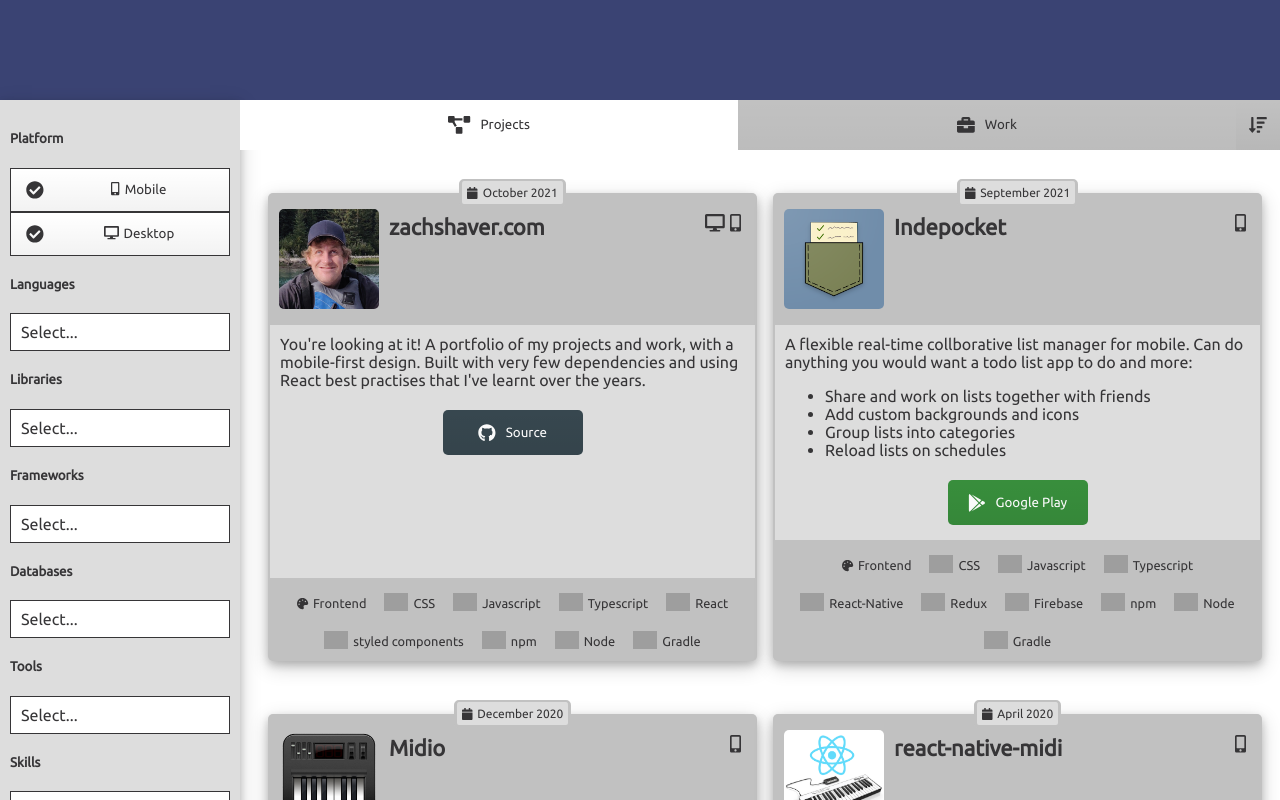
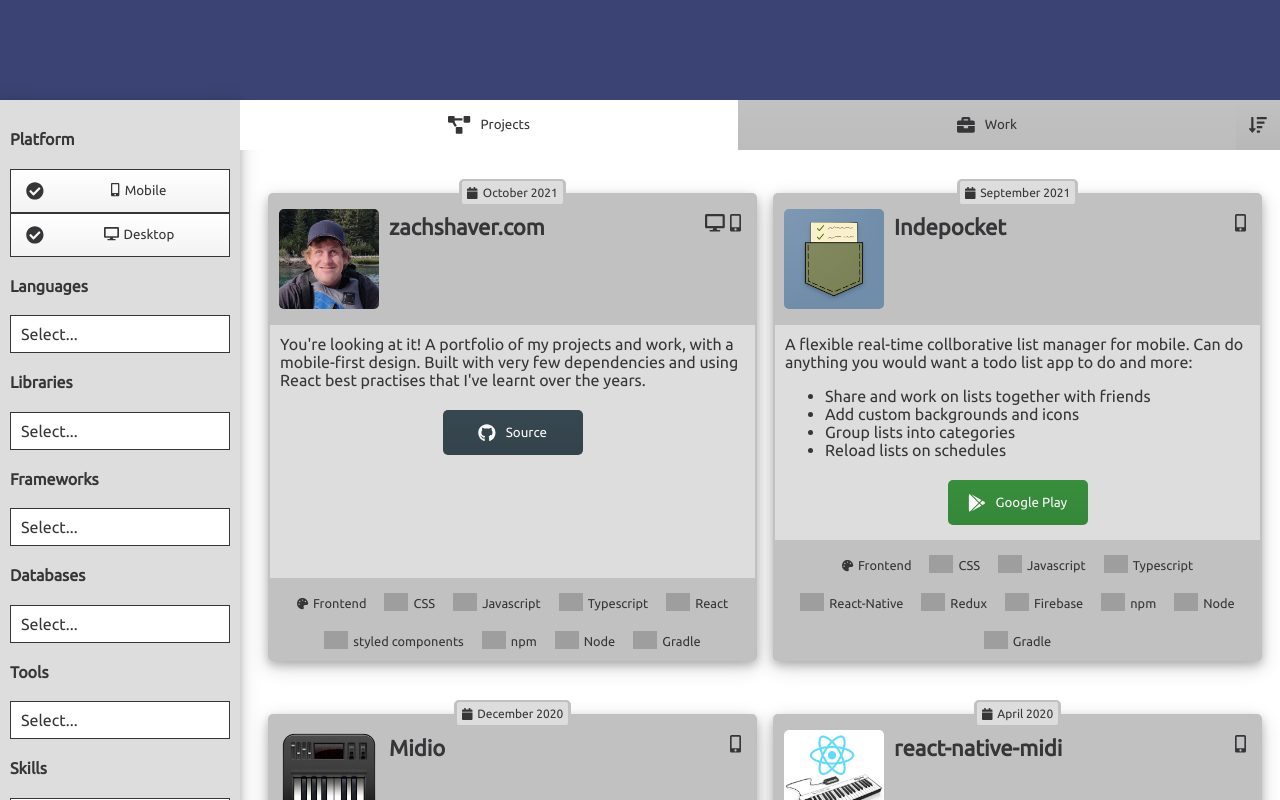
Before and after one commit to ShavaShav/web, a React (Create React App) app: page / in a window 1280 px wide. Shown: the part 700-1500 px from the top of the page. Built offline with nearby package versions, Linux system fonts and the light colour scheme; grey boxes are pictures that could not be loaded.

Commit message:
Use profiles actual height in header calcs

```diff
--- a/src/components/CategoryFilters.tsx
+++ b/src/components/CategoryFilters.tsx
@@ -101,22 +101,22 @@ const CategoryFilters: React.FC<CategoryFiltersProps> = (props) => {
         <FontAwesomeIcon icon={showFilters ? faCaretUp : faCaretDown}/>
       </FilterHeader>
       <FilterContainer {...props} className={className} showFilters={showFilters}>
-        <h5>Platform</h5>
+        <h4>Platform</h4>
         <CheckboxGroup>
           <StyledCheckbox label="Mobile" value={showMobile} icon={faMobileAlt} onChange={setShowMobile}/>
           <StyledCheckbox label="Desktop" value={showDesktop} icon={faDesktop} onChange={setShowDesktop}/>
         </CheckboxGroup>
-        <h5>Languages</h5>
+        <h4>Languages</h4>
         <CategorySelect categories={Languages} onSelect={onLanguagesFiltered}/>
-        <h5>Libraries</h5>
+        <h4>Libraries</h4>
         <CategorySelect categories={Libraries} onSelect={onLibrariesFiltered}/>
-        <h5>Frameworks</h5>
+        <h4>Frameworks</h4>
         <CategorySelect categories={Frameworks} onSelect={onFrameworksFiltered}/>
-        <h5>Databases</h5>
+        <h4>Databases</h4>
         <CategorySelect categories={Databases} onSelect={onDatabasesFiltered}/>
-        <h5>Tools</h5>
+        <h4>Tools</h4>
         <CategorySelect categories={Tools} onSelect={onToolsFiltered}/>
-        <h5>Skills</h5>
+        <h4>Skills</h4>
         <CategorySelect categories={Skills} onSelect={onSkillsFiltered}/>
       </FilterContainer>
     </Container>
--- a/src/components/Profile.tsx
+++ b/src/components/Profile.tsx
@@ -1,4 +1,4 @@
-import { Dispatch, SetStateAction, useEffect, useState } from "react";
+import { Dispatch, SetStateAction, useEffect, useLayoutEffect, useRef, useState } from "react";
 import styled, { keyframes } from "styled-components";
 import { faGithub, faLinkedin } from '@fortawesome/free-brands-svg-icons'
 import { Typewriter } from 'react-simple-typewriter'
@@ -24,8 +24,9 @@ const subtitles = [
 ]
 
 const Container = styled.div`
-  min-height: ${() => `calc(340px - ${headerHeight}px)`};
-  height: ${() => `calc(100vh - ${headerHeight}px)`};
+  /* min-height: 100%; */
+  /* min-height: ${() => `calc(340px - ${headerHeight}px)`}; */
+  min-height: ${() => `calc(100vh - ${headerHeight}px)`};
   background-color: ${({theme}) => theme.profile};
   color: ${({theme}) => theme.profileTint};
   box-shadow: 0 4px 8px 0 rgba(0, 0, 0, 0.2), 0 6px 20px 0 rgba(0, 0, 0, 0.19);
@@ -133,19 +134,26 @@ const LinkButton = styled(Button)`
 `
 
 const Profile = (props: ProfileProps) => {
+  const [profileHeight, setProfileHeight] = useState(0);
   const [showHeader, setShowHeader] = useState(false);
   const [isPastProfile, setIsPastProfile] = useState(false);
+  const profileRef = useRef<any>(null);
+
+  useEffect(() => {
+    if (profileRef?.current?.clientHeight)
+      setProfileHeight(profileRef.current.clientHeight)
+  }, [profileRef?.current?.clientHeight])
 
   useEffect(() => {
     if (typeof window !== "undefined") {
       const checkHeader = () => {
-        setShowHeader(window.pageYOffset > window.innerHeight - headerHeight - 25);
-        setIsPastProfile(window.pageYOffset > window.innerHeight - headerHeight);
+        setShowHeader(window.pageYOffset > profileHeight - 25);
+        setIsPastProfile(window.pageYOffset > profileHeight);
       }
       window.addEventListener("scroll", checkHeader);
       return () => window.removeEventListener("scroll", checkHeader);
     }
-  }, [window]);
+  }, [profileHeight]);
 
   // useEffect(() => {
   //   if (typeof document?.body !== "undefined") {
@@ -160,7 +168,7 @@ const Profile = (props: ProfileProps) => {
   return (
     <>
       <StyledHeader height={headerHeight} isDark={props.isDark} isShowing={showHeader} isAtTop={isPastProfile} toggleTheme={props.toggleTheme}/>
-      <Container>
+      <Container ref={profileRef}>
         <ProfileWrapper {...props} hide={showHeader}>
           <ProfileSection>
             <AnimatedHeadshot round size={150}/>
```
